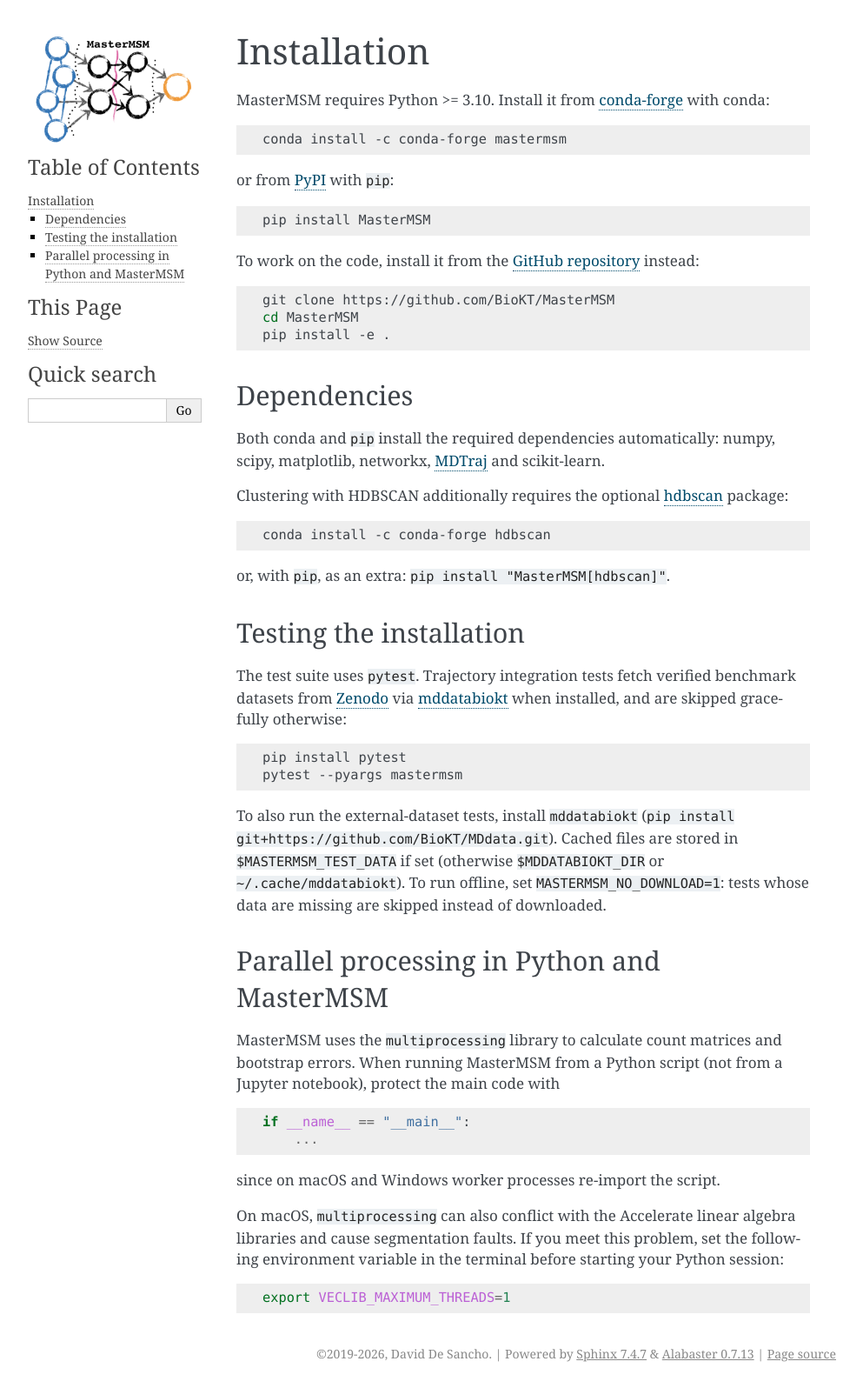
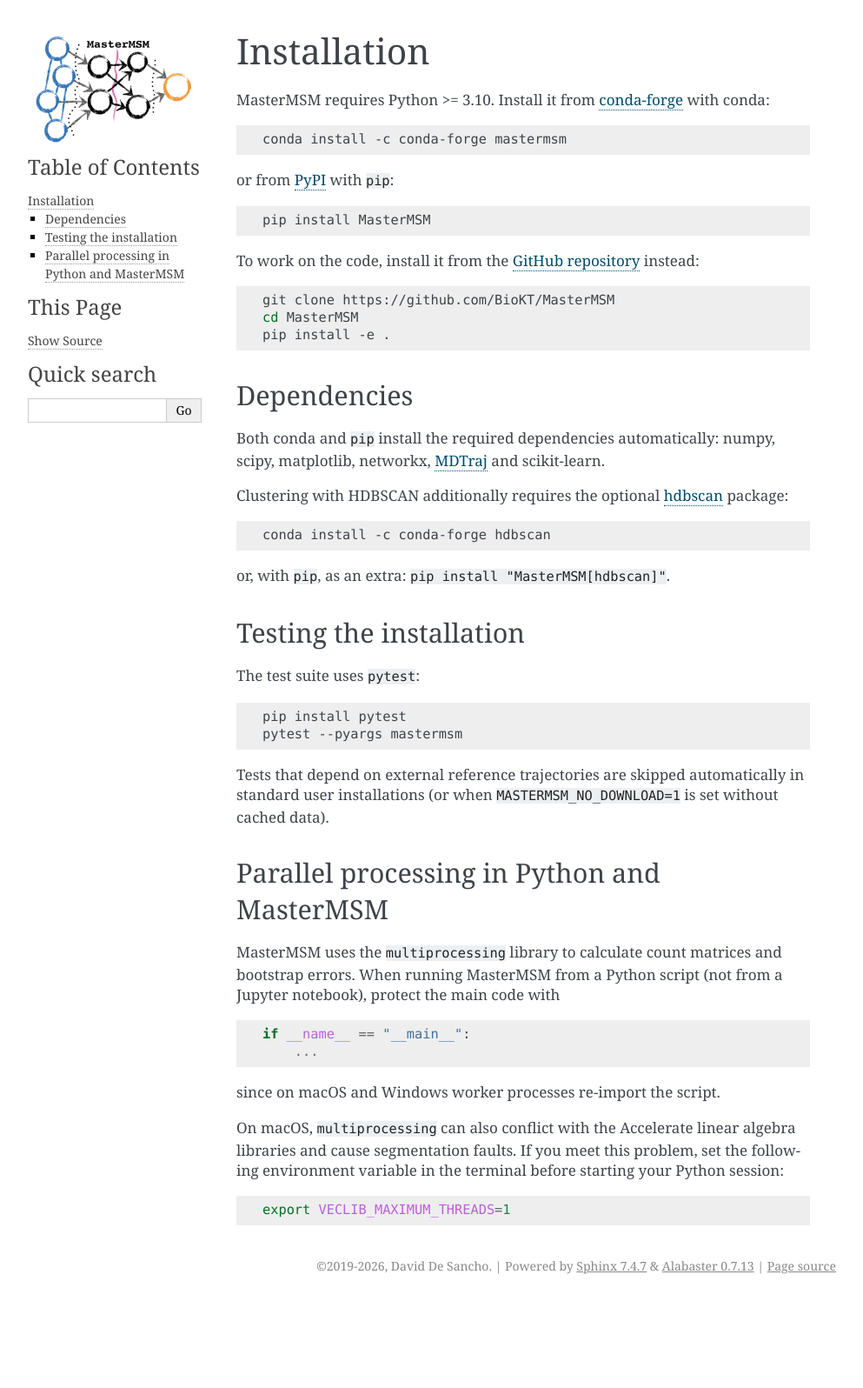
Before and after one commit to BioKT/MasterMSM, a Sphinx documentation site: the page built from docs/source/installation.rst, in a window 1280 px wide. Shown: the whole page at 87% size, without its empty margins (148-1141 px from the left). Built offline with Sphinx 7.4.7, drawn with Linux system fonts in a browser that asks for light colours; after the commit the page ends 1495 px from its top, so only the background shows below that.

Commit message:
docs: keep Quick Start and user install docs focused on local trajectories

```diff
--- a/docs/source/installation.rst
+++ b/docs/source/installation.rst
@@ -39,23 +39,16 @@ or, with ``pip``, as an extra: ``pip install "MasterMSM[hdbscan]"``.
 
 Testing the installation
 ------------------------
-The test suite uses ``pytest``. Trajectory integration tests fetch
-verified benchmark datasets from
-`Zenodo <https://doi.org/10.5281/zenodo.24253206>`_ via
-`mddatabiokt <https://github.com/BioKT/MDdata>`_ when installed, and
-are skipped gracefully otherwise:
+The test suite uses ``pytest``:
 
 .. code-block:: bash
 
    pip install pytest
    pytest --pyargs mastermsm
 
-To also run the external-dataset tests, install ``mddatabiokt``
-(``pip install git+https://github.com/BioKT/MDdata.git``). Cached files
-are stored in ``$MASTERMSM_TEST_DATA`` if set (otherwise
-``$MDDATABIOKT_DIR`` or ``~/.cache/mddatabiokt``). To run offline, set
-``MASTERMSM_NO_DOWNLOAD=1``: tests whose data are missing are skipped
-instead of downloaded.
+Tests that depend on external reference trajectories are skipped
+automatically in standard user installations (or when
+``MASTERMSM_NO_DOWNLOAD=1`` is set without cached data).
 
 Parallel processing in Python and MasterMSM
 -------------------------------------------
```
Also changed, not shown: README.md (+9 -17 lines).
